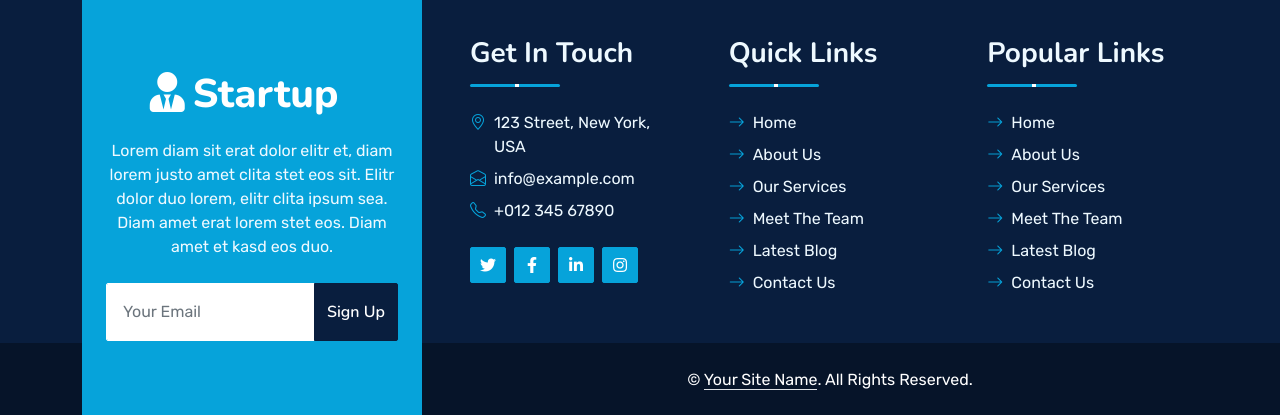
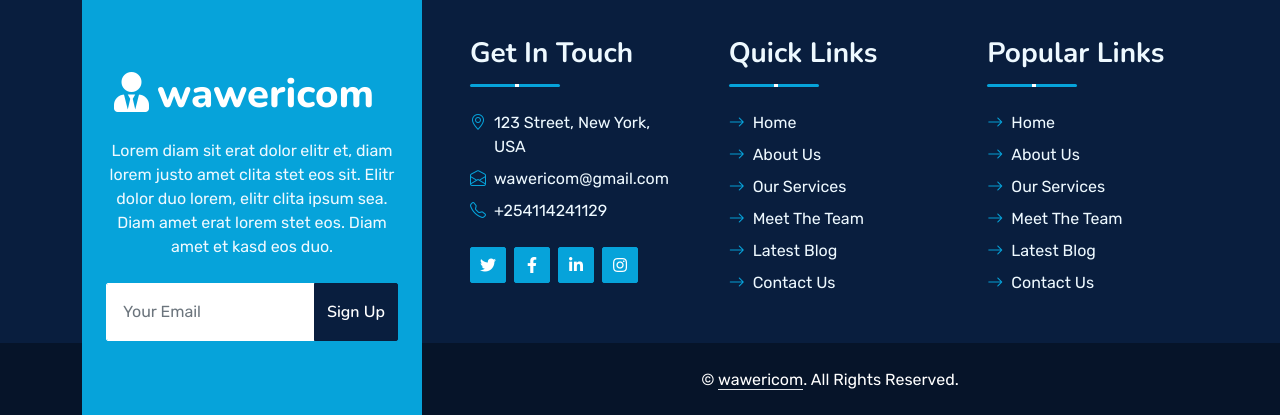
Before and after one commit to wawericom/wawericom, a plain HTML site: page detail.html in a window 1280 px wide. Shown: the part 3379-3794 px from the top of the page. Drawn offline with nearby package versions, Linux system fonts and the light colour scheme.

Commit message:
headers fix bug

```diff
--- a/detail.html
+++ b/detail.html
@@ -373,7 +373,7 @@
                 <div class="col-lg-4 col-md-6 footer-about">
                     <div class="d-flex flex-column align-items-center justify-content-center text-center h-100 bg-primary p-4">
                         <a href="index.html" class="navbar-brand">
-                            <h1 class="m-0 text-white"><i class="fa fa-user-tie me-2"></i>Startup</h1>
+                            <h1 class="m-0 text-white"><i class="fa fa-user-tie me-2"></i>wawericom</h1>
                         </a>
                         <p class="mt-3 mb-4">Lorem diam sit erat dolor elitr et, diam lorem justo amet clita stet eos sit. Elitr dolor duo lorem, elitr clita ipsum sea. Diam amet erat lorem stet eos. Diam amet et kasd eos duo.</p>
                         <form action="">
@@ -396,11 +396,11 @@
                             </div>
                             <div class="d-flex mb-2">
                                 <i class="bi bi-envelope-open text-primary me-2"></i>
-                                <p class="mb-0">info@example.com</p>
+                                <p class="mb-0">wawericom@gmail.com</p>
                             </div>
                             <div class="d-flex mb-2">
                                 <i class="bi bi-telephone text-primary me-2"></i>
-                                <p class="mb-0">+012 345 67890</p>
+                                <p class="mb-0">+254114241129</p>
                             </div>
                             <div class="d-flex mt-4">
                                 <a class="btn btn-primary btn-square me-2" href="#"><i class="fab fa-twitter fw-normal"></i></a>
@@ -445,7 +445,7 @@
             <div class="row justify-content-end">
                 <div class="col-lg-8 col-md-6">
                     <div class="d-flex align-items-center justify-content-center" style="height: 75px;">
-                        <p class="mb-0">&copy; <a class="text-white border-bottom" href="#">Your Site Name</a>. All Rights Reserved.
+                        <p class="mb-0">&copy; <a class="text-white border-bottom" href="#">wawericom</a>. All Rights Reserved.
 
 						</p>
                     </div>
```
Also changed, not shown: blog.html (+1 -1 lines), contact.html (+1 -1 lines), index.html (+1 -1 lines), service.html (+3 -4 lines).
